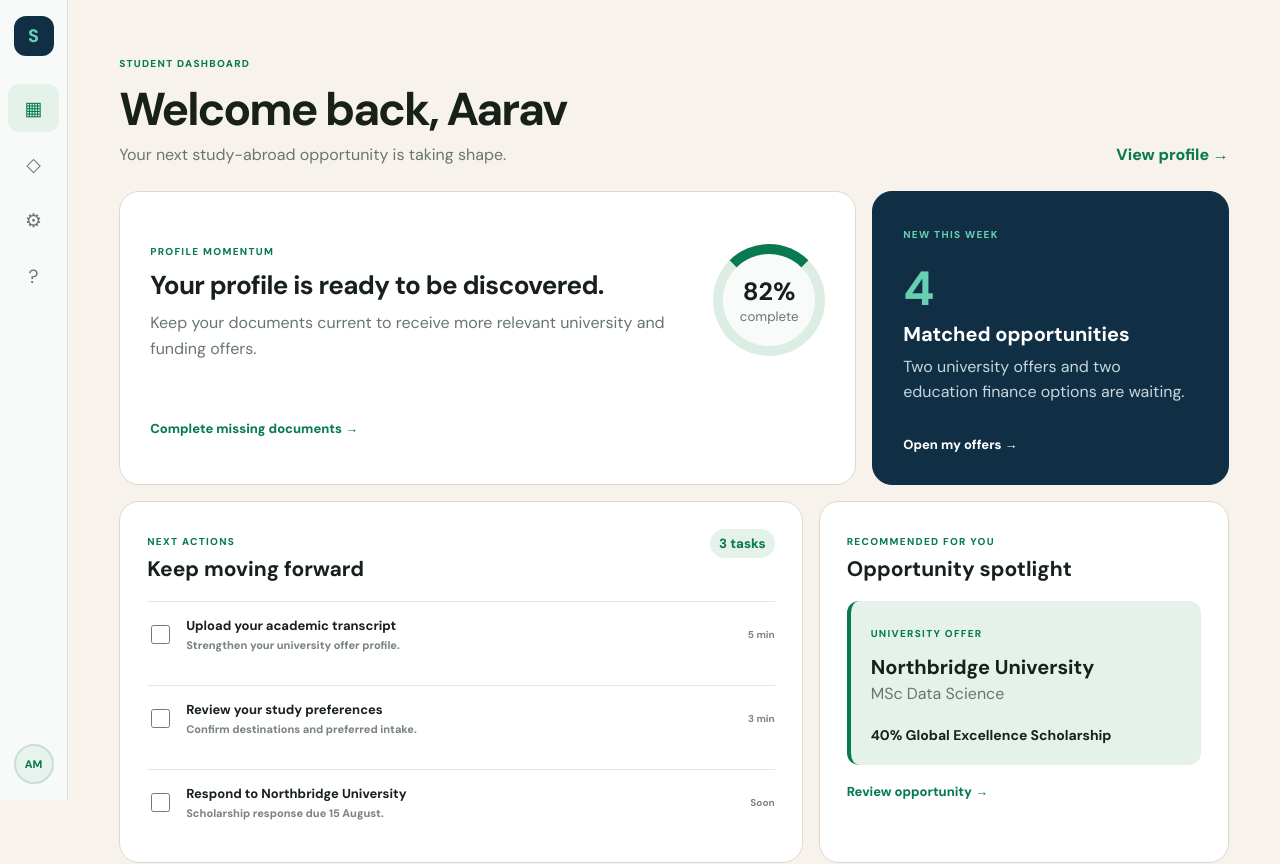
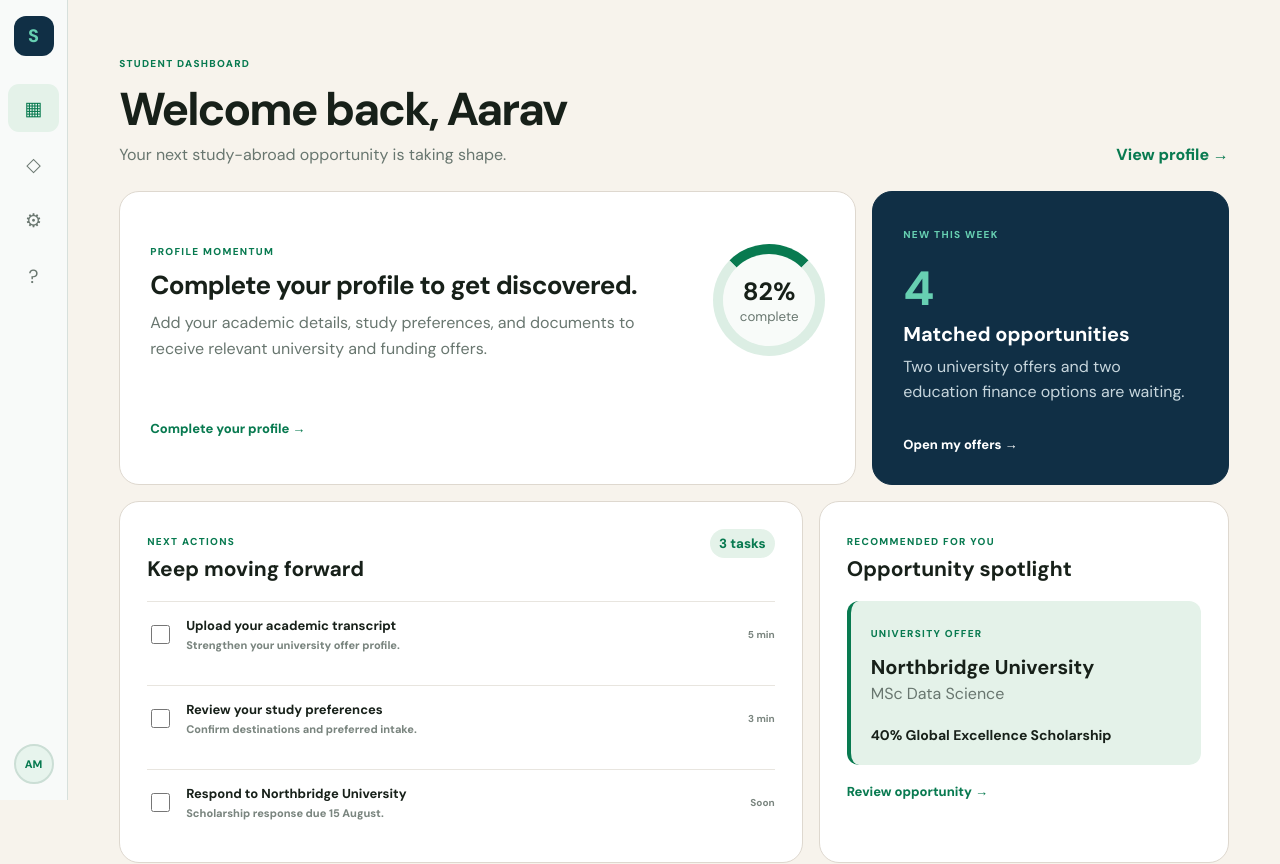
Before and after one commit to angelinreshnu/superoffer-frontend-, an Angular app in the folder frontend/: page /student/dashboard in a window 1280 px wide. Shown: the top 864 px of the page. Built offline with nearby package versions, Linux system fonts and the light colour scheme.

Commit message:
Route student profile completion to dashboard

```diff
--- a/frontend/src/app/app.routes.ts
+++ b/frontend/src/app/app.routes.ts
@@ -31,7 +31,7 @@ export const appRoutes: Routes = [
     component: StudentPortalShellComponent,
     title: 'Student Profile | SuperOffer',
     children: [
-      { path: '', pathMatch: 'full', redirectTo: 'personal-information' },
+      { path: '', pathMatch: 'full', redirectTo: 'dashboard' },
       { path: 'personal-information', component: PersonalInformationComponent },
       { path: 'academic-information', component: AcademicInformationComponent },
       { path: 'study-preferences', component: StudyPreferencesComponent },
@@ -52,7 +52,7 @@ export const appRoutes: Routes = [
   { path: 'bank', component: BankPageComponent, title: 'Banks | SuperOffer' },
   { path: 'consultancy', component: ConsultancyPageComponent, title: 'Consultancies | SuperOffer' },
   { path: 'auth/:mode/:portal', component: AuthPageComponent, title: 'Account | SuperOffer' },
-  { path: 'portal/student', pathMatch: 'full', redirectTo: 'student/personal-information' },
+  { path: 'portal/student', pathMatch: 'full', redirectTo: 'student/dashboard' },
   { path: 'portal/:portal', component: PortalPageComponent, title: 'Portal | SuperOffer' },
   { path: 'admin', component: AdminPageComponent, title: 'Institution approvals | SuperOffer' },
   { path: '**', redirectTo: '' }
--- a/frontend/src/app/pages/auth/auth-page.component.ts
+++ b/frontend/src/app/pages/auth/auth-page.component.ts
@@ -63,7 +63,7 @@ export class AuthPageComponent implements OnInit {
     (this.form.remember?localStorage:sessionStorage).setItem('superoffer_access_token',session.access_token);
     sessionStorage.setItem('superoffer_role',session.role);
     sessionStorage.setItem('superoffer_user',JSON.stringify({full_name:session.full_name,email:this.form.email,organization:session.organization}));
-    await this.router.navigate(['/portal',this.portal]);
+    await this.router.navigate(this.portal==='student'?['/student/dashboard']:['/portal',this.portal]);
   }
   async submit(){
     this.loading=true;this.error='';this.message='';
--- a/frontend/src/app/pages/student-portal/complete-profile.component.ts
+++ b/frontend/src/app/pages/student-portal/complete-profile.component.ts
@@ -6,7 +6,7 @@ import { PROFILE_STEP_FIELDS } from './student-portal.models';
   standalone: true,
   imports: [StudentStepPlaceholderComponent],
   template: `<app-student-step-placeholder [stepNumber]="9" title="Complete Profile"
-    description="The profile UI journey is complete. Continue to preview the student offers workspace."
-    icon="OK" [fields]="fields" previousRoute="/student/review" nextRoute="/student/offers" nextLabel="View Offers" />`
+    description="Your profile is complete. Continue to your student dashboard."
+    icon="OK" [fields]="fields" previousRoute="/student/review" nextRoute="/student/dashboard" nextLabel="Go to Dashboard" />`
 })
 export class CompleteProfileComponent { fields=PROFILE_STEP_FIELDS['completion']; }
--- a/frontend/src/app/pages/student-portal/student-dashboard.component.ts
+++ b/frontend/src/app/pages/student-portal/student-dashboard.component.ts
@@ -18,9 +18,9 @@ import { StudentProfileUiStore } from './student-profile-ui.store';
 
       <div class="dashboard-overview">
         <article class="momentum-card">
-          <div class="momentum-copy"><span>PROFILE MOMENTUM</span><h2>Your profile is ready to be discovered.</h2><p>Keep your documents current to receive more relevant university and funding offers.</p></div>
+          <div class="momentum-copy"><span>PROFILE MOMENTUM</span><h2>Complete your profile to get discovered.</h2><p>Add your academic details, study preferences, and documents to receive relevant university and funding offers.</p></div>
           <div class="progress-ring"><strong>82%</strong><small>complete</small></div>
-          <a routerLink="/student/documents">Complete missing documents →</a>
+          <a routerLink="/student/personal-information">Complete your profile →</a>
         </article>
         <article class="offer-snapshot">
           <span>NEW THIS WEEK</span><strong>4</strong><h2>Matched opportunities</h2><p>Two university offers and two education finance options are waiting.</p>
```
